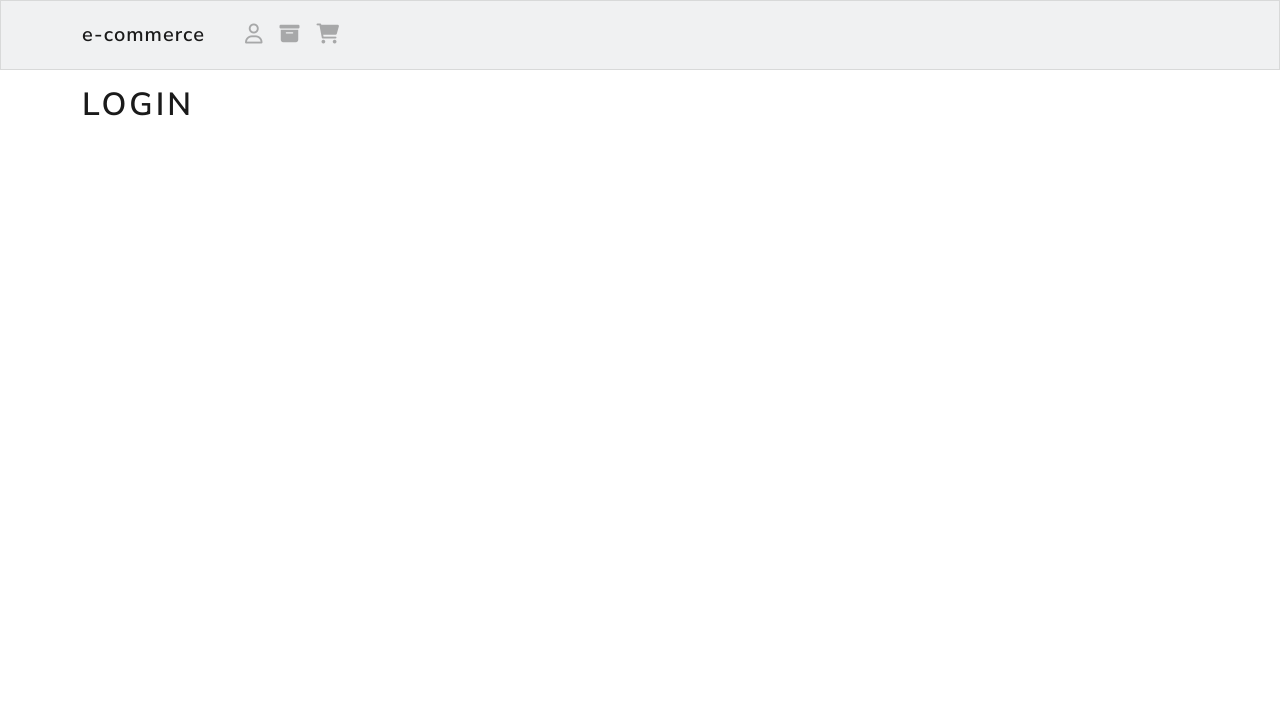
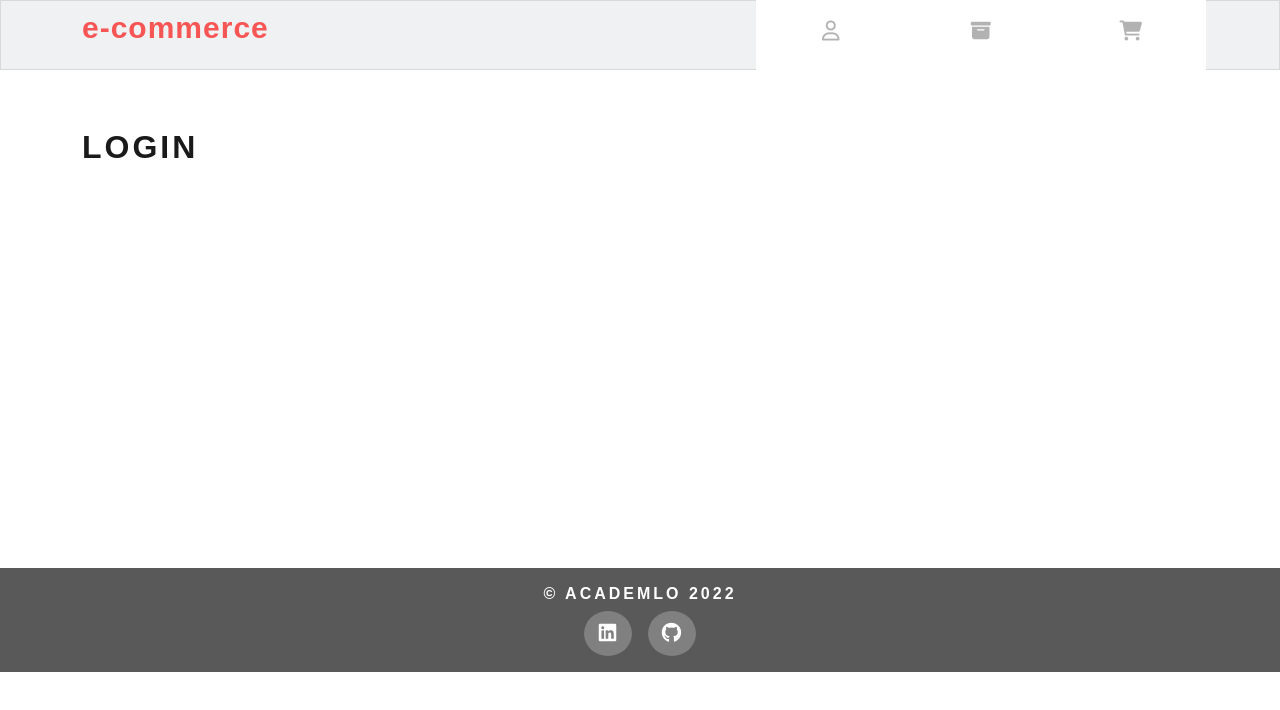
Before and after one commit to madridandres/finalProjectParte1, a React (Vite) app: page /#/login in a window 1280 px wide. Shown: the top 710 px of the page. Built offline with nearby package versions, Linux system fonts and the light colour scheme.

Commit message:
first part finished

```diff
--- a/src/App.css
+++ b/src/App.css
@@ -1,3 +1,7 @@
+*{
+    font-family: Yantramanav,sans-serif;
+}
+
 .spinner-overlay {
     background: rgba(0, 0, 0, .3);
     position: fixed;
@@ -8,6 +12,7 @@
     display: flex;
     justify-content: center;
     align-items: center;
+    z-index: 50;
 }
 
 .lds-spinner {
@@ -108,6 +113,10 @@
 .category-filter {
     list-style: none;
     cursor: pointer;
+    display: flex;
+    flex-direction: column;
+    align-items: flex-start;
+    justify-content: flex-end;
 }
 
 .category-filter li button {
@@ -117,15 +126,157 @@
 
 .title-navbar{
     text-transform: lowercase;
-    color: #f85555;
+
 }
 
 .container{
-    display: flex;
     font-size: 20px;
-    color: #f85555;
 }
 
 .bg-light{
     height: 70px;
+    position: fixed;
+    top: 0;
+    left: 0;
 }
+
+.navbar-brand{
+    color: #f85555 !important;
+    font-size: 30px !important;
+}
+
+.card{
+    height: 100% !important;
+    border-radius: 15px;
+}
+
+.navbar > .container{
+    margin-top: -15px;
+}
+
+.nav-link{
+    border: 1px solid #ddd8d8;
+    width: 150px !important;
+    text-align: center;
+    height: 84px !important;
+    display: flex !important;
+    justify-content: center;
+    align-items: center;
+    padding: 5px 0 0 0 !important;
+    margin: 0 !important;
+}
+
+.navbar{
+    position: fixed !important;
+    width: 100%;
+    display: flex !important;
+    height: 70px;
+    z-index: 40;
+}
+
+.my-3{
+    padding-top: 7rem !important;
+}
+
+.navbar-collapse{
+    margin-left: 40% !important;
+}
+
+.button-home{
+    background: #f85555 !important;
+    border: none !important;
+    color: white !important;
+}
+
+.button-price{
+    margin: 18px 0 0 0 !important;
+}
+
+.me-auto{
+    width: 100% !important;
+    margin-left: 2%;
+    margin-top: 1px;
+    background: white;
+}
+
+.acordeon{
+    position: sticky !important;
+    top: 80px;
+}
+
+.button-buy{
+    position: absolute;
+    bottom: 30px;
+    right: 10px;
+    border-radius: 50%;
+    width: 30px;
+    height: 45px;
+    text-align: center;
+}
+
+.fa-cart-shopping{
+    display: flex;
+    align-items: center;
+    justify-content: center;
+}
+
+.info-card-buy{
+    display: flex;
+    justify-content: space-between;
+    align-items: center;
+
+}
+
+.img-detail{
+    max-height: 400px;
+    max-width: 400px;
+    min-width: 400px;
+    min-height: 400px;
+}
+
+.col-lg-6{
+    margin-bottom: 50px;
+}
+
+.footer{
+    background-color: rgb(89, 89, 89);
+    color: white !important;
+    display: flex;
+    align-items: center;
+    justify-content: center;
+    bottom: 0 !important;
+    left: 0 !important;
+}
+
+.button-footer{
+    height: 45px;
+    width: 40px;
+    border-radius: 50%;
+    font-size: 20px !important;
+    display: flex !important;
+    justify-content: center;
+    background-color: gray !important;
+}
+
+.buttons-links{
+    display: flex;
+    gap: 1rem;
+    justify-content: center;
+}
+
+.temporary-page-size{
+    height: 53vh;
+}
+
+@media screen and (max-width: 992px){
+    .me-auto{
+        margin-left: 64%;
+        margin-top: 4px;
+
+    }
+
+    .button-price{
+        height: 50px;
+        margin: auto !important;
+    }
+}
--- a/src/App.jsx
+++ b/src/App.jsx
@@ -2,6 +2,7 @@ import { Container } from 'react-bootstrap'
 import { useSelector } from 'react-redux'
 import { HashRouter, Routes, Route } from 'react-router-dom'
 import './App.css'
+import Footer from './components/Footer'
 import LoadingScreen from './components/LoadingScreen'
 import NavBar from './components/NavBar'
 import Home from './pages/Home'
@@ -25,6 +26,7 @@ function App() {
           <Route path="/login" element={<Login />} />
         </Routes>
       </Container>
+      <Footer />
     </HashRouter>
   )
 }
--- /dev/null
+++ b/src/components/Footer.jsx
@@ -0,0 +1,22 @@
+import React from 'react';
+import { Button, Card } from 'react-bootstrap';
+
+const Footer = () => {
+    return (
+        <Card className="text-center">
+            <Card.Body className='footer'>
+                <div className='info-footer'>
+                    <div>
+                        <Card.Title>© Academlo 2022</Card.Title>
+                    </div>
+                    <div className='buttons-links'>
+                        <Button variant="primary" className='button-footer' href='https://www.linkedin.com/in/andr%C3%A9s-felipe-mar%C3%ADn-madrid-583099224/' target='_blank'><i className="fa-brands fa-linkedin"></i></Button>
+                        <Button variant="primary" className='button-footer' href='https://github.com/madridandres/finalProjectParte1' target='_blank'><i className="fa-brands fa-github"></i></Button>
+                    </div>
+                </div>
+            </Card.Body>
+        </Card>
+    );
+};
+
+export default Footer;
--- a/src/pages/Login.jsx
+++ b/src/pages/Login.jsx
@@ -2,7 +2,7 @@ import React from 'react';
 
 const Login = () => {
     return (
-        <div>
+        <div className='temporary-page-size'>
             <h1>Login</h1>
         </div>
     );
--- a/src/pages/ProductsDetail.jsx
+++ b/src/pages/ProductsDetail.jsx
@@ -26,21 +26,21 @@ const ProductsDetail = () => {
                     <Carousel variant="dark">
                         <Carousel.Item>
                             <img
-                                className="d-block w-100"
+                                className="d-block w-100 img-detail"
                                 src={product?.productImgs[0]}
                                 alt="First slide"
                             />
                         </Carousel.Item>
                         <Carousel.Item>
                             <img
-                                className="d-block w-100"
+                                className="d-block w-100 img-detail"
                                 src={product?.productImgs[1]}
                                 alt="Second slide"
                             />
                         </Carousel.Item>
                         <Carousel.Item>
                             <img
-                                className="d-block w-100"
+                                className="d-block w-100 img-detail"
                                 src={product?.productImgs[2]}
                                 alt="Third slide"
                             />
@@ -81,12 +81,26 @@ const ProductsDetail = () => {
                                 />
                                 <Card.Body>
                                             <Card.Title>{productItem.title}</Card.Title>
+                                            <div className='info-card-buy'>
+                                                <div>
                                                     <Card.Text className='text-muted'>
                                                         Price
                                                     </Card.Text>
                                                     <Card.Text>
                                                         {productItem.price}
                                                     </Card.Text>
+                                                </div>
+                                                <div>
+                                                    <Button
+                                                        variant="outline-secondary"
+                                                        className='button-home button-buy'
+
+                                                    >
+                                                        <i class="fa-solid fa-cart-shopping"></i>
+                                                    </Button>
+                                                </div>
+                                            </div>
+
                                         </Card.Body>
                             </Link>
                         </Card>
--- a/src/pages/Purchases.jsx
+++ b/src/pages/Purchases.jsx
@@ -2,7 +2,7 @@ import React from 'react';
 
 const Purchases = () => {
     return (
-        <div>
+        <div className='temporary-page-size'>
             <h1>Purchases</h1>
         </div>
     );
```
Also changed, not shown: src/pages/Home.jsx (+51 -10 lines). Lines whose indentation alone changed are shown as unchanged.
